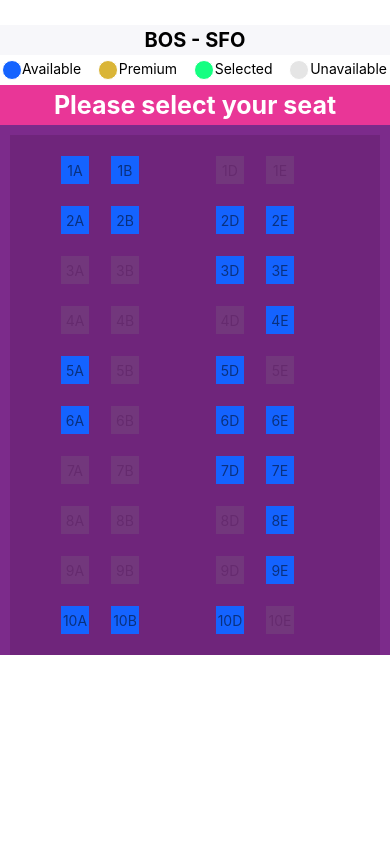
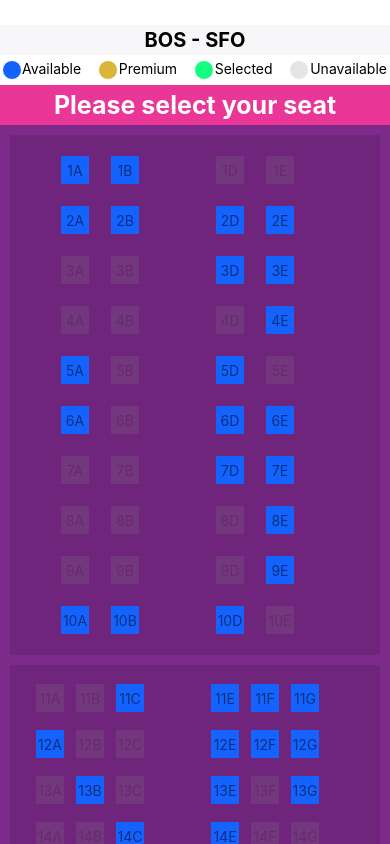
Before and after one commit to cdelsoin/FlightSeatsRN, a React Native app: screen / in a window 390 px wide. Built offline with nearby package versions, Linux system fonts and the light colour scheme.

Commit message:
update other class section components for seat selection separate concerns when rendering class section seats

```diff
--- a/App.js
+++ b/App.js
@@ -99,7 +99,6 @@ class FirstClassSection extends React.Component {
     const handleSeatChange = this.props.handleSeatChange
 
     const firstClassSeats = this.props.firstClass.map(function(seat, index){
-      seat.seatID = seat.row + seat.seat
       if (seat.seat === "B") {
         return <AisleSeat key={index} seat={seat} selectedSeat={selectedSeat} handleSeatChange={handleSeatChange} firstClass={true}/>
       } else {
@@ -116,20 +115,59 @@ class FirstClassSection extends React.Component {
 }
 
 class BusinessClassSection extends React.Component {
+  constructor(props) {
+    super(props)
+    this.handleSeatChange = this.handleSeatChange.bind(this)
+  }
+
+  handleSeatChange(seat) {
+    this.props.handleSeatChange(seat)
+  }
+
   render(props){
+    const selectedSeat = this.props.selectedSeat
+    const handleSeatChange = this.props.handleSeatChange
+
+    const businessClassSeats = this.props.businessClass.map(function(seat, index){
+      if (seat.seat === "C") {
+        return <AisleSeat key={index} seat={seat} selectedSeat={selectedSeat} handleSeatChange={handleSeatChange} businessClass={true}/>
+      } else {
+        return <Seat key={index} seat={seat} selectedSeat={selectedSeat} handleSeatChange={handleSeatChange} businessClass={true}/>
+      }
+    })
+
     return (
       <View style={styles.businessClassContainer}>
-        {this.props.businessClassSeats}
+        {businessClassSeats}
       </View>
     )
   }
 }
 
 class EconomyClassSection extends React.Component {
+  constructor(props) {
+    super(props)
+    this.handleSeatChange = this.handleSeatChange.bind(this)
+  }
+
+  handleSeatChange(seat) {
+    this.props.handleSeatChange(seat)
+  }
+
   render(props){
+    const selectedSeat = this.props.selectedSeat
+    const handleSeatChange = this.props.handleSeatChange
+
+    const economyClassSeats = this.props.economyClass.map(function(seat, index){
+      if (seat.seat === "B" || seat.seat === "G") {
+        return <AisleSeat key={index} seat={seat} selectedSeat={selectedSeat} handleSeatChange={handleSeatChange} economyClass={true}/>
+      } else {
+        return <Seat key={index} seat={seat} selectedSeat={selectedSeat} handleSeatChange={handleSeatChange} economyClass={true}/>
+      }
+    })
     return (
       <View style={styles.economyClassContainer}>
-        {this.props.economyClassSeats}
+        {economyClassSeats}
       </View>
     )
   }
@@ -157,6 +195,7 @@ class SeatSelectionComponent extends React.Component {
     const economyClass = []
 
     seatData.forEach(function(seat){
+      seat.seatID = seat.row + seat.seat
       switch (seat.class) {
         case 'First':
           firstClass.push(seat)
@@ -221,29 +260,6 @@ class SeatSelectionComponent extends React.Component {
       }
     })
 
-    const businessClassSeats = businessClass.map(function(seat, index){
-      let seatID = seat.row + seat.seat
-      if (seat.seat === "C") {
-        return <AisleSeat key={index} seat={seat} seatID={seatID} businessClass={true}/>
-      } else {
-        return <Seat key={index} seat={seat} seatID={seatID} businessClass={true}/>
-      }
-    })
-
-    const economyClassSeats = economyClass.map(function(seat, index){
-      let seatID = seat.row + seat.seat
-      if (seat.seat === "B") {
-        return <AisleSeat key={index} seat={seat} seatID={seatID} economyClass={true}/>
-      } else if (seat.seat === "G"){
-        return <AisleSeat key={index} seat={seat} seatID={seatID} economyClass={true}/>
-      } else {
-        return <Seat key={index} seat={seat} seatID={seatID} economyClass={true}/>
-      }
-    })
-
-
-    // <BusinessClassSection  selectedSeat={this.state.selectedSeat} handleSeatChange={this.handleSeatChange} businessClassSeats={businessClassSeats}/>
-    // <EconomyClassSection  selectedSeat={this.state.selectedSeat} handleSeatChange={this.handleSeatChange} economyClassSeats={economyClassSeats}/>
     return (
       <View style={{flex:1}}>
         <View style={styles.pleaseSelectContainer}>
@@ -257,6 +273,8 @@ class SeatSelectionComponent extends React.Component {
         </View>
         <ScrollView contentContainerStyle={styles.seatSelectionContainer}>
           <FirstClassSection  selectedSeat={this.state.selectedSeat} handleSeatChange={this.handleSeatChange} firstClass={firstClass}/>
+          <BusinessClassSection  selectedSeat={this.state.selectedSeat} handleSeatChange={this.handleSeatChange} businessClass={businessClass}/>
+          <EconomyClassSection  selectedSeat={this.state.selectedSeat} handleSeatChange={this.handleSeatChange} economyClass={economyClass}/>
         </ScrollView>
       </View>
     )
```
